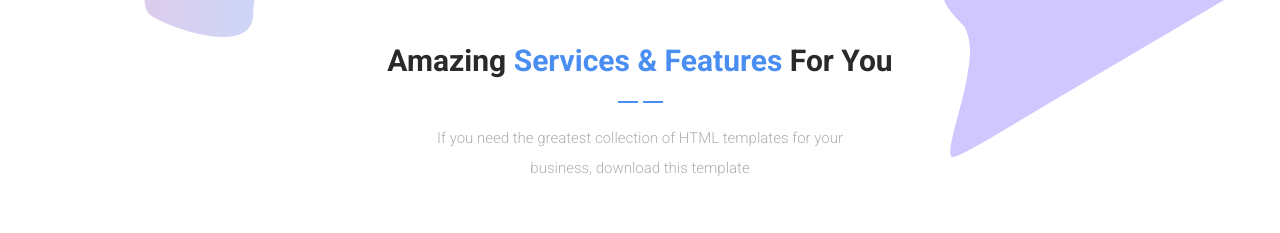
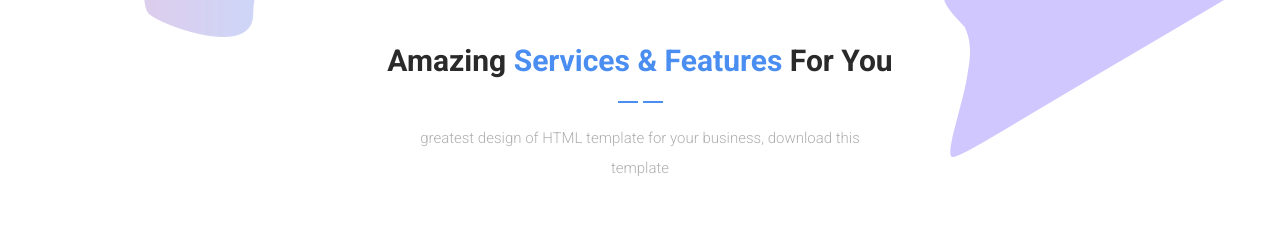
Before and after one commit to maazlogman/chain, a plain HTML site: page chain_template/index.html in a window 1280 px wide. Shown: the part 920-1153 px from the top of the page. Drawn offline with Linux system fonts and the light colour scheme.

Commit message:
Update index.html

```diff
--- a/chain_template/index.html
+++ b/chain_template/index.html
@@ -199,7 +199,7 @@
           <div class="section-heading  wow fadeInDown" data-wow-duration="1s" data-wow-delay="0.5s">
             <h4>Amazing <em>Services &amp; Features</em> for you</h4>
             <img src="assets/images/heading-line-dec.png" alt="">
-            <p>If you need the greatest collection of HTML templates for your business, download this template </p>
+            <p>greatest design of HTML template for your business, download this template </p>
           </div>
         </div>
       </div>
```
